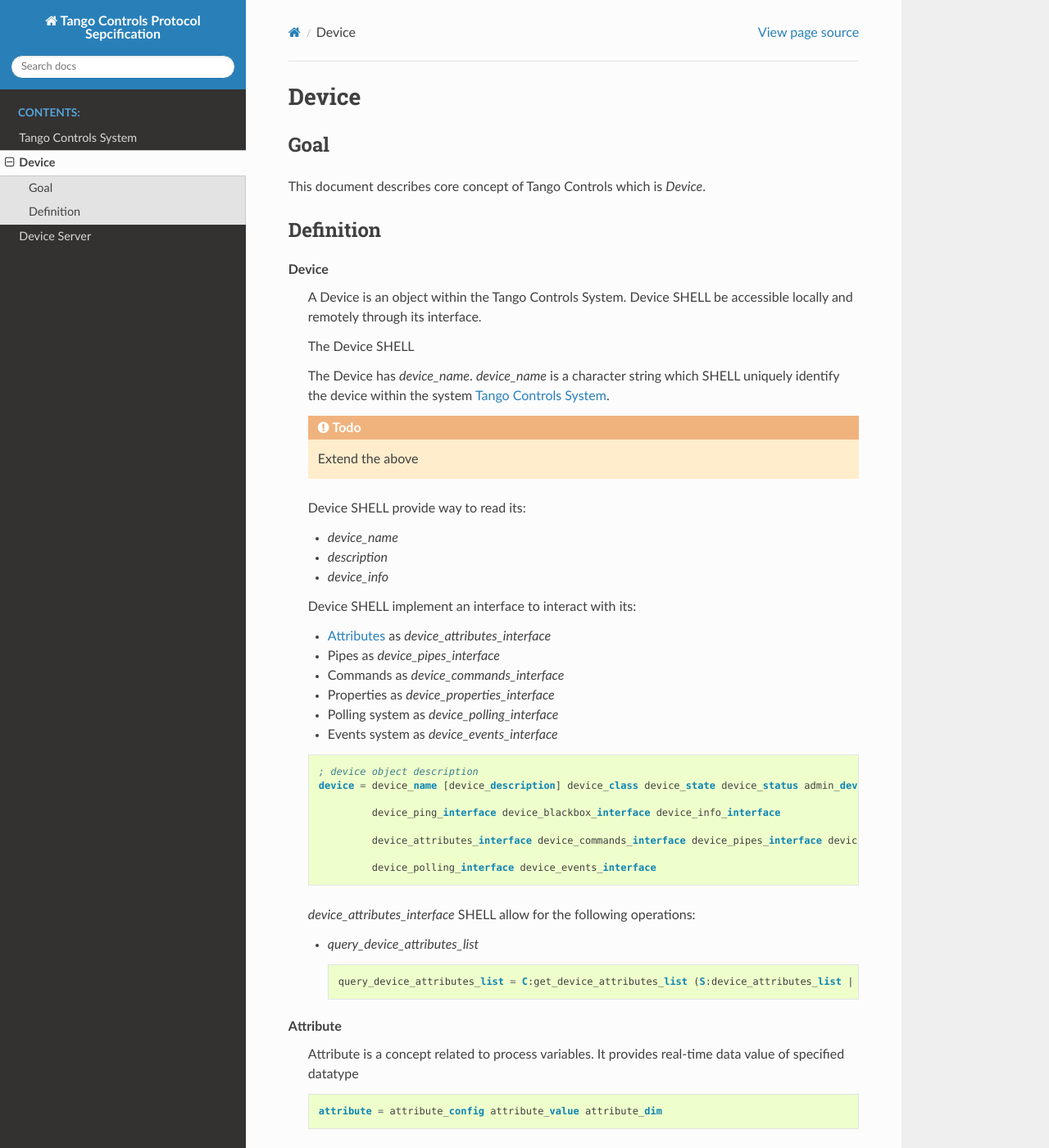
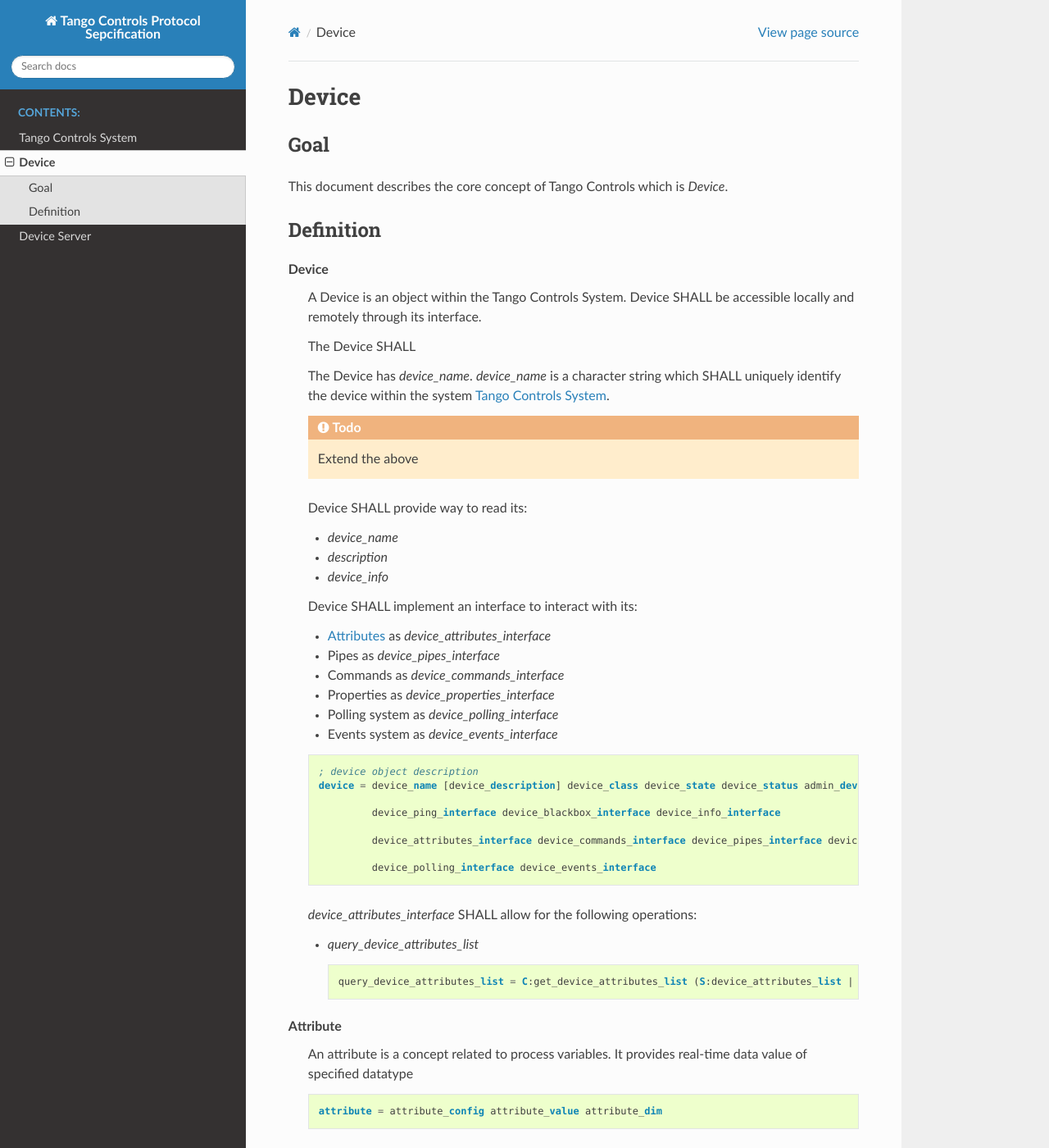
Before and after one commit to andygotz/tango-protocol-spec, a Sphinx documentation site: the page built from source/device.rst, in a window 1280 px wide and 1400 px high. Shown: the whole window at 82% size. Built offline with Sphinx 7.4.7 and the Read the Docs theme 2.0.0, drawn with Linux system fonts in a browser that asks for light colours.

Commit message:
Improving language

```diff
--- a/source/device.rst
+++ b/source/device.rst
@@ -4,7 +4,7 @@
 Goal
 ----
 
-This document describes core concept of Tango Controls which is `Device`.
+This document describes the core concept of Tango Controls which is `Device`.
 
 
 Definition
@@ -13,18 +13,18 @@
 .. glossary::
 
    Device
-       A Device is an object within the Tango Controls System. Device SHELL be accessible locally and remotely through
+       A Device is an object within the Tango Controls System. Device SHALL be accessible locally and remotely through
        its interface.
 
-       The Device SHELL
+       The Device SHALL
 
-       The Device has `device_name`. `device_name` is a character string which SHELL uniquely identify the device within
+       The Device has `device_name`. `device_name` is a character string which SHALL uniquely identify the device within
        the system :term:`Tango Controls System`.
 
        .. todo::
           Extend the above
 
-       Device SHELL provide way to read its:
+       Device SHALL provide way to read its:
 
        * `device_name`
        * `description`
@@ -32,7 +32,7 @@
 
 
 
-       Device SHELL implement an interface to interact with its:
+       Device SHALL implement an interface to interact with its:
 
        * :term:`Attributes <Attribute>` as `device_attributes_interface`
        * :term:`Pipes <Pipe>` as `device_pipes_interface`
@@ -52,7 +52,7 @@
 
                    device_polling_interface device_events_interface
 
-       `device_attributes_interface` SHELL allow for the following operations:
+       `device_attributes_interface` SHALL allow for the following operations:
 
        * `query_device_attributes_list`
 
@@ -68,7 +68,7 @@
 
    Attribute
 
-        Attribute is a concept related to process variables. It provides real-time data value of specified datatype
+        An attribute is a concept related to process variables. It provides real-time data value of specified datatype
 
         .. code-block:: abnf
 
```
Also changed, not shown: source/index.rst (+5 -5 lines), source/tango-controls-system.rst (+6 -6 lines).
